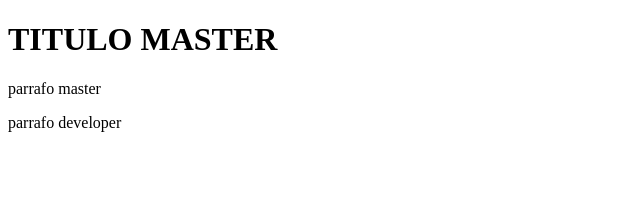
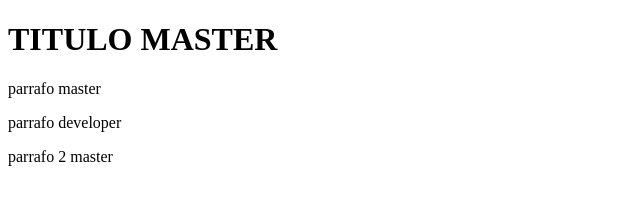
Before and after one commit to Logicainformatica18/PROYECTO2_cursogit, a plain HTML site: page index.html in a window 1280 px wide. Shown: the whole page, without its empty margins (0-640 px from the left). Drawn offline with Linux system fonts and the light colour scheme.

Commit message:
parrafor 2 master

```diff
--- a/index.html
+++ b/index.html
@@ -10,5 +10,6 @@
     <h1>TITULO MASTER</h1>
     <p>parrafo master</p>
    <p>parrafo developer</p>
+   <p>parrafo 2 master</p>
 </body>
 </html>
```
